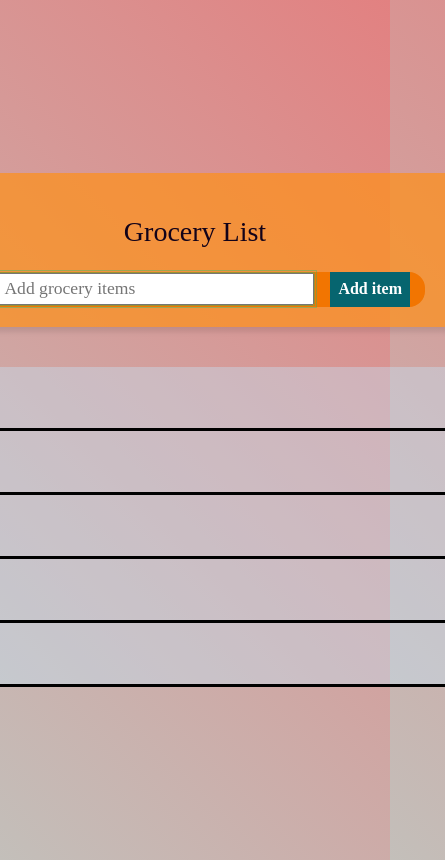
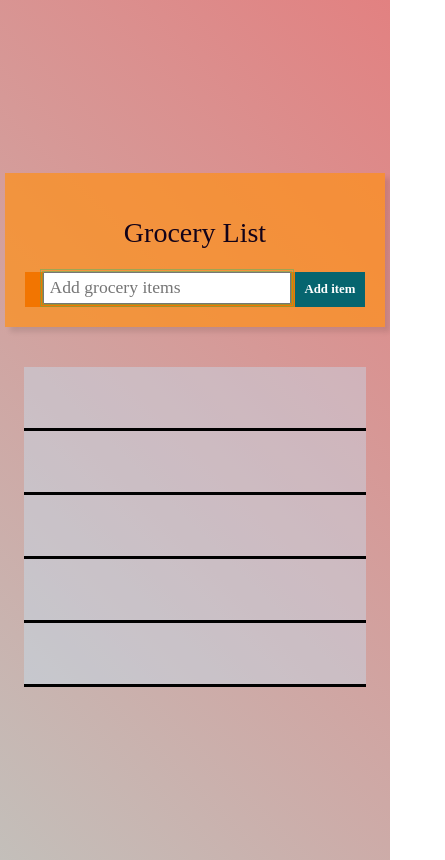
Before and after one commit to ahme1kash/Grocery-App-JS, a plain HTML site: page Grocery List/index.html in a window 390 px wide. Shown: the whole page, 445 px wide, since content can reach past the window. Drawn offline with Linux system fonts and the light colour scheme.

Commit message:
fixes styling for responsive screen

```diff
--- a/Grocery List/index.html
+++ b/Grocery List/index.html
@@ -2,6 +2,8 @@
 <html lang="en">
 <head>
     <meta charset="UTF-8">
+
+    <meta name="viewport" content="width=device-width, initial-scale=1.0;">
     <title>Grocery List WebApp</title>
     <link rel="stylesheet" type = "text/css" href="style.css" />
     <script defer src="script.js"></script>
--- a/Grocery List/style.css
+++ b/Grocery List/style.css
@@ -87,3 +87,41 @@ body{
     font-size:1.1em;
     margin-left:1em ;
 }
+
+@media (min-width: 200px) and (max-width: 600px) {
+
+    .container .box {
+        position: relative;
+        width: 380px;
+
+        box-shadow: 5px 5px 5px 0px rgba(0, 0, 0, 0.1);
+
+
+    }
+
+    .container .box #grocery {
+
+        border-radius: 0em;
+        display: flex;
+
+
+    }
+
+    .grocery-items {
+        width: 90%;
+
+        height: 20em;
+
+
+
+    }
+
+    .add-new {
+
+        padding: 2px;
+        margin-left: 4px;
+        height: 2.7em;
+        width:7em;
+        font-size: 0.8em;
+    }
+}
```
